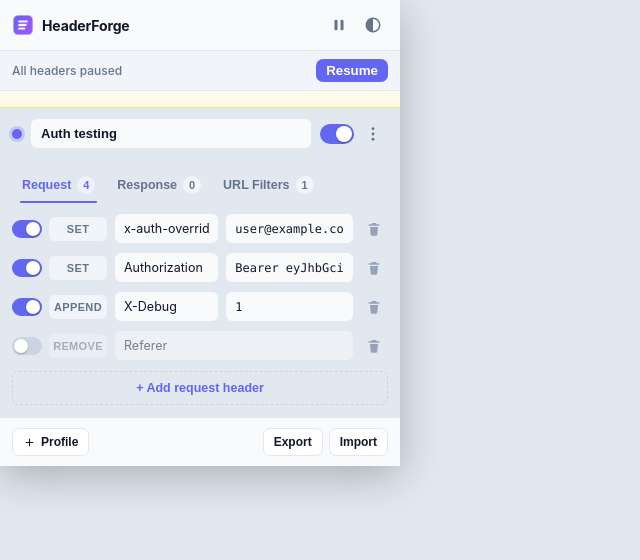
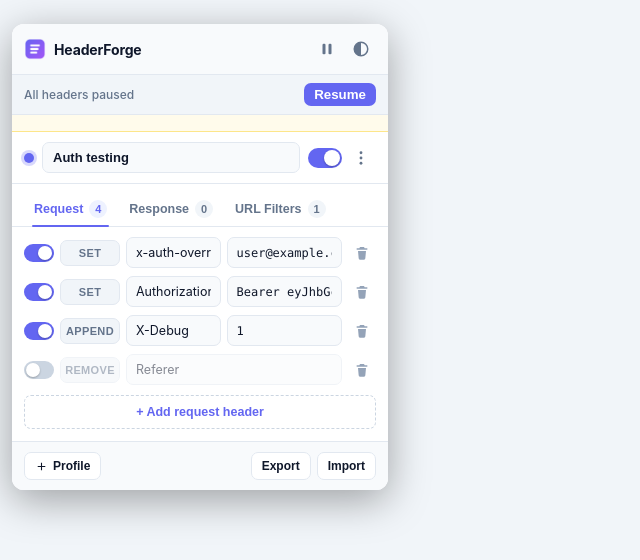
Before and after one commit to prasadthx/headerforge, a browser extension: page dev/preview.html in a window 1280 px wide. Shown: the whole page, without its empty margins (0-640 px from the left). Drawn offline with Linux system fonts and the light colour scheme; files that its build step writes are made by us from their sources.

Commit message:
Fix inconsistent dark mode: paint app surface on #app
Transparent sections (profile bar, tabs, content) previously fell through to
the host page's body background, so in dark mode they rendered light while the
bars/inputs (which set their own themed background) stayed dark. Give #app an
explicit var(--bg)/var(--text) surface so the whole popup is self-contained and
consistent regardless of the host background. Also theme the dev preview "desk"
so it follows light/dark instead of a hardcoded gray.

```diff
--- a/dev/preview.html
+++ b/dev/preview.html
@@ -8,16 +8,21 @@
     <link rel="stylesheet" href="popup.css" />
     <title>HeaderForge — Preview</title>
     <style>
-      /* The real popup is sized by the browser chrome; give it a frame here. */
+      /* The real popup is sized by the browser chrome; give it a themed "desk"
+         and frame here. Using a theme variable keeps the preview consistent in
+         both light and dark mode. */
       body {
-        background: #e2e8f0;
+        background: var(--bg-sunken);
         display: flex;
         justify-content: center;
-        padding: 0;
+        align-items: flex-start;
+        padding: 24px 12px;
+        min-height: 100vh;
       }
       #frame {
         width: 400px;
-        box-shadow: 0 10px 40px rgba(0, 0, 0, 0.25);
+        border-radius: 12px;
+        box-shadow: 0 10px 40px rgba(0, 0, 0, 0.35);
         overflow: hidden;
       }
     </style>
--- a/popup.css
+++ b/popup.css
@@ -66,6 +66,10 @@ body {
   display: flex;
   flex-direction: column;
   max-height: 600px;
+  /* Paint our own themed surface so transparent sections (profile bar, tabs,
+     content) never fall through to the host page's background. */
+  background: var(--bg);
+  color: var(--text);
 }
 
 /* ---------- Top bar ---------- */
```
